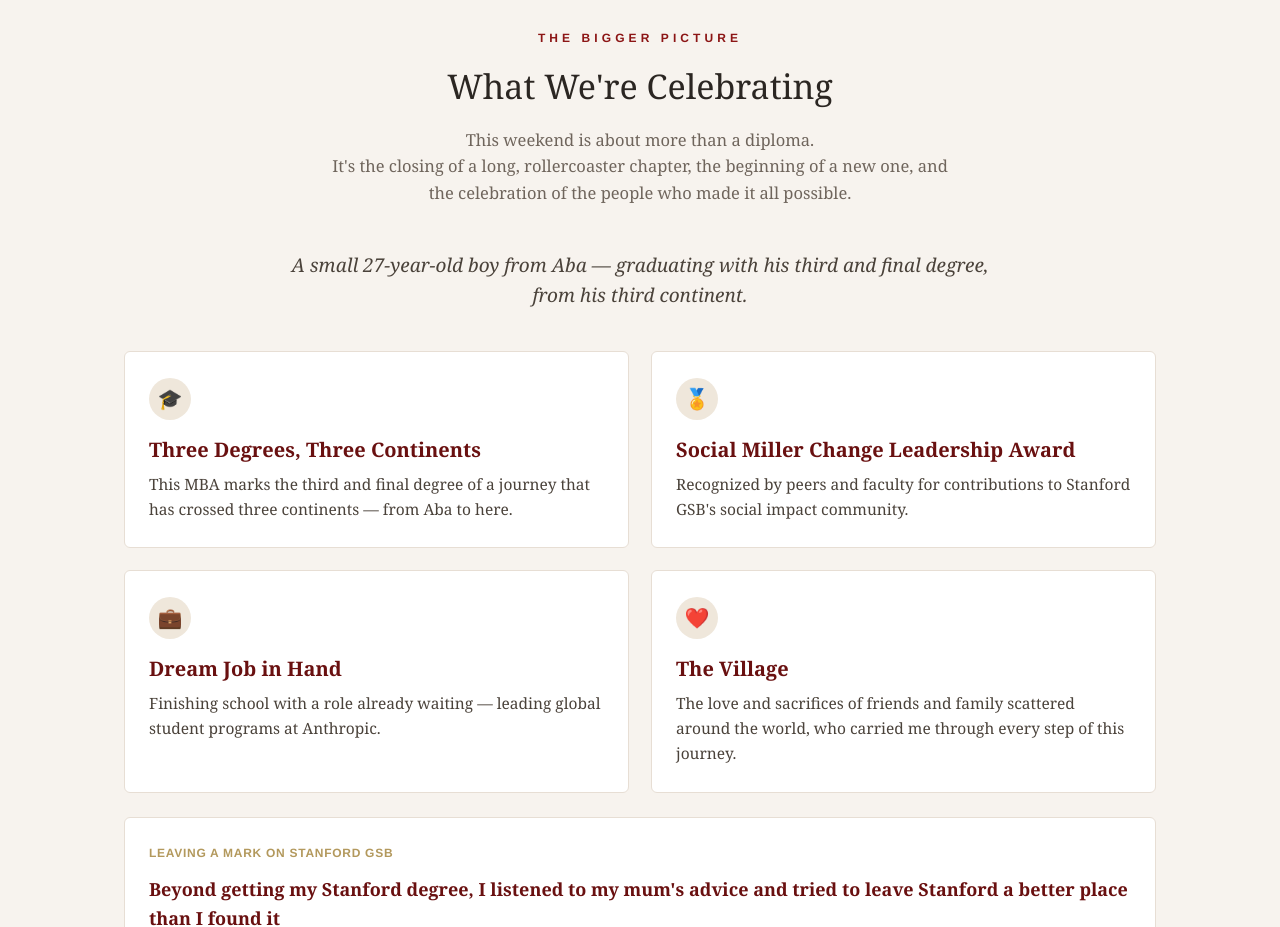
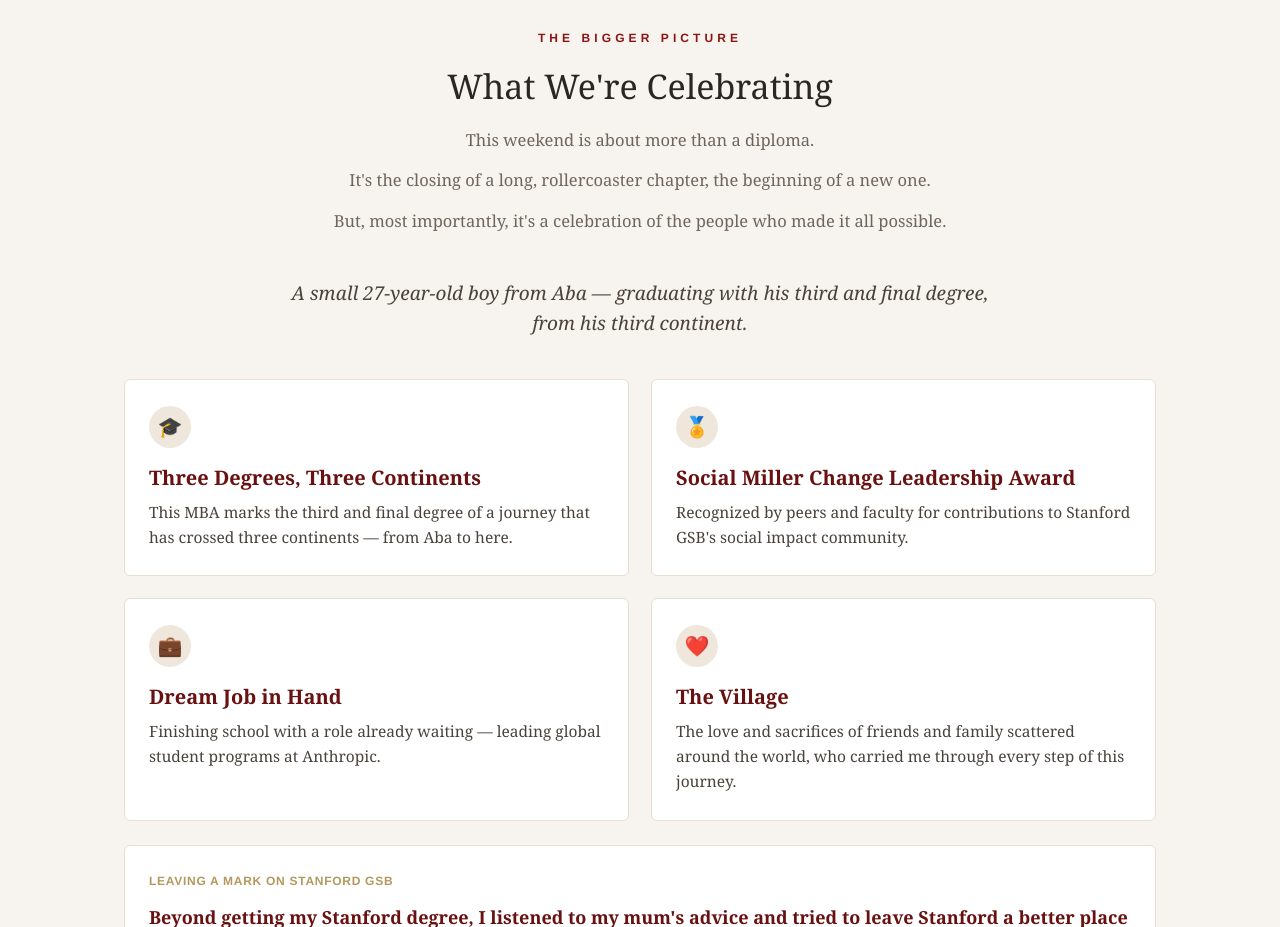
Before and after one commit to heyarinze/grad, a plain HTML site: page index.html in a window 1280 px wide. Shown: the part 5760-6687 px from the top of the page. Drawn offline with Linux system fonts and the light colour scheme.

Commit message:
Split celebrating intro into three paragraphs, reword closing line
Co-Authored-By: Claude Opus 4.8 (1M context) <noreply@anthropic.com>

```diff
--- a/index.html
+++ b/index.html
@@ -512,7 +512,9 @@
     <div class="section-head">
       <div class="kicker">The Bigger Picture</div>
       <h2>What We're Celebrating</h2>
-      <p>This weekend is about more than a diploma.<br>It's the closing of a long, rollercoaster chapter, the beginning of a new one, and the celebration of the people who made it all possible.</p>
+      <p>This weekend is about more than a diploma.</p>
+      <p>It's the closing of a long, rollercoaster chapter, the beginning of a new one.</p>
+      <p>But, most importantly, it's a celebration of the people who made it all possible.</p>
     </div>
 
     <p class="lead" style="margin-bottom:40px">
```
